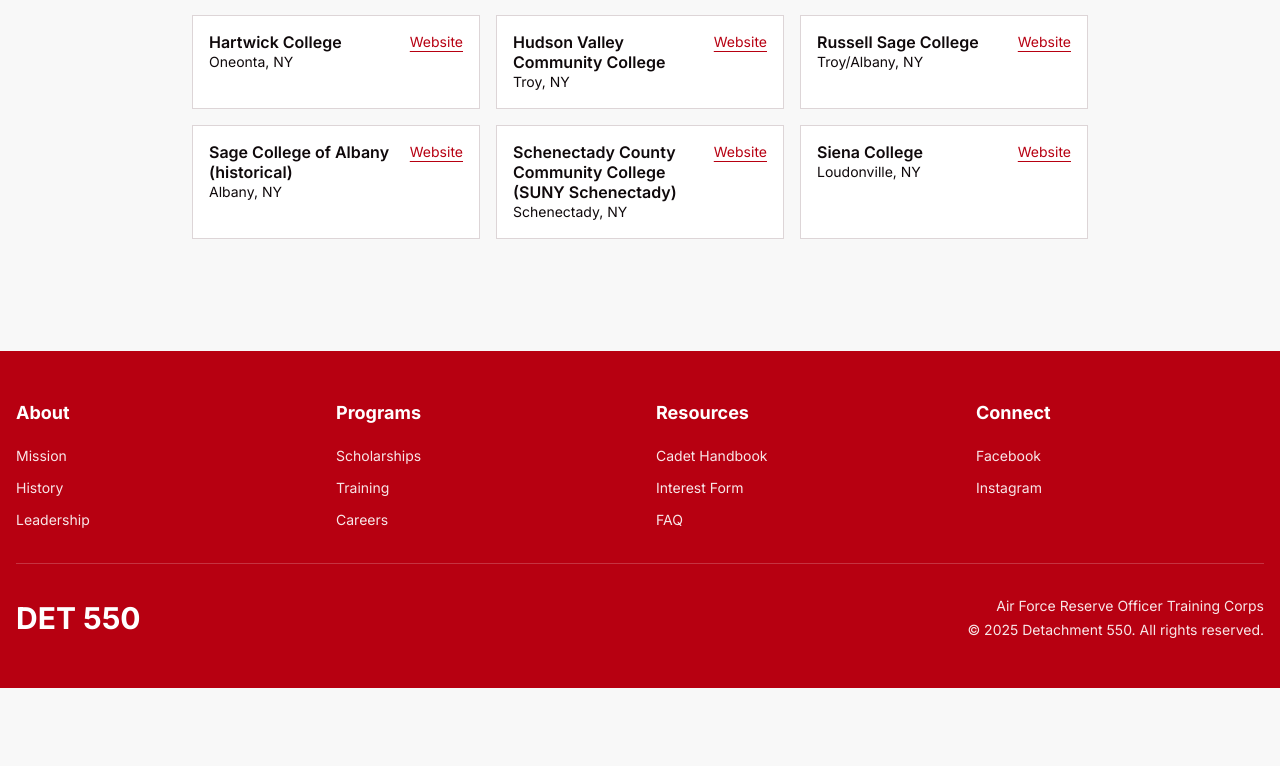
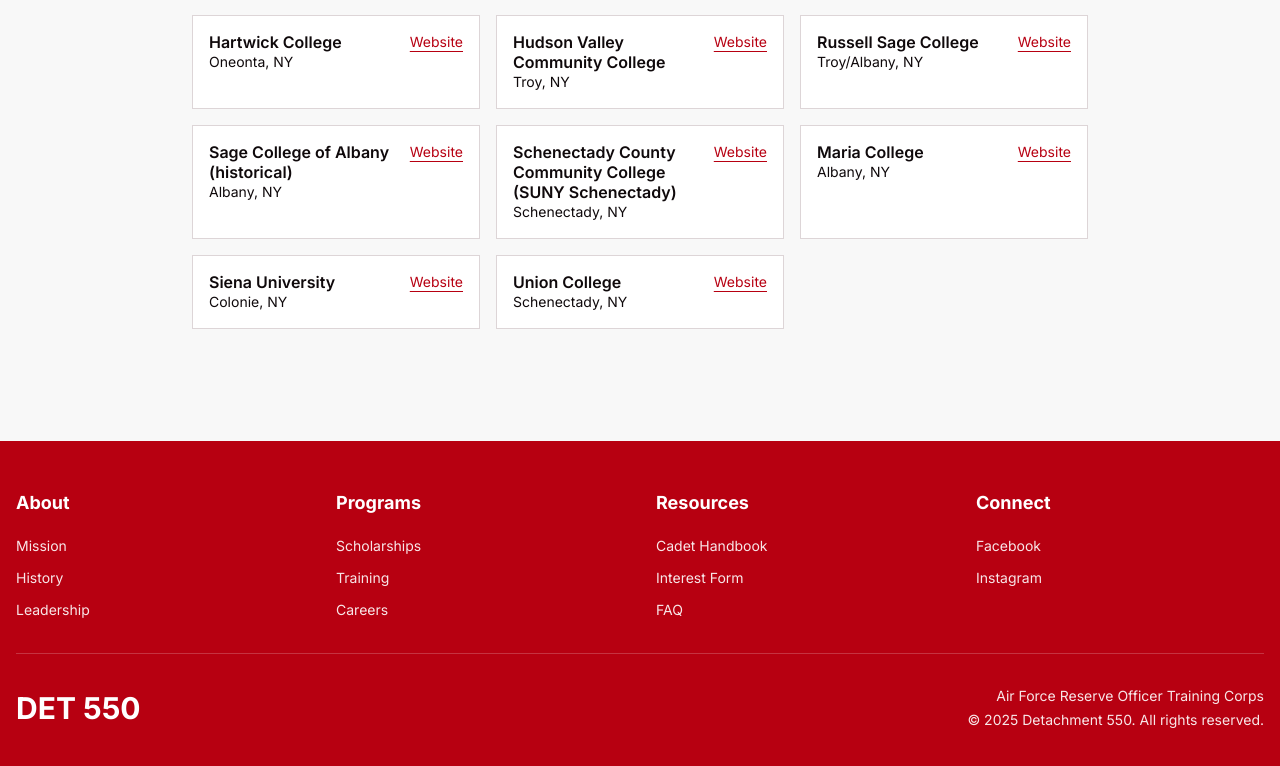
Before and after one commit to Averkleeren/Det_new_website, a Next.js app: page /about in a window 1280 px wide. Shown: the part 1920-2686 px from the top of the page. Before the commit the page ends 2608 px from the top, so only its background shows below. Built offline with nearby package versions, Linux system fonts and the light colour scheme.

Commit message:
adding the new colleges in - gao

```diff
--- a/app/about/page.tsx
+++ b/app/about/page.tsx
@@ -116,7 +116,10 @@
                   { name: "Russell Sage College", city: "Troy/Albany, NY", url: "https://www.sage.edu" },
                   { name: "Sage College of Albany (historical)", city: "Albany, NY", url: "https://www.sage.edu" },
                   { name: "Schenectady County Community College (SUNY Schenectady)", city: "Schenectady, NY", url: "https://www.sunysccc.edu" },
-                  { name: "Siena College", city: "Loudonville, NY", url: "https://www.siena.edu" },
+                  { name: "Maria College", city: "Albany, NY", url: "https://mariacollege.edu/" },
+                  { name: "Siena University", city: "Colonie, NY", url: "https://www.siena.edu/" },
+                  { name: "Union College", city: "Schenectady, NY", url: "https://www.union.edu/" },
+
                   // Add new ones here, just copy abover format!
 
                 ];
```
